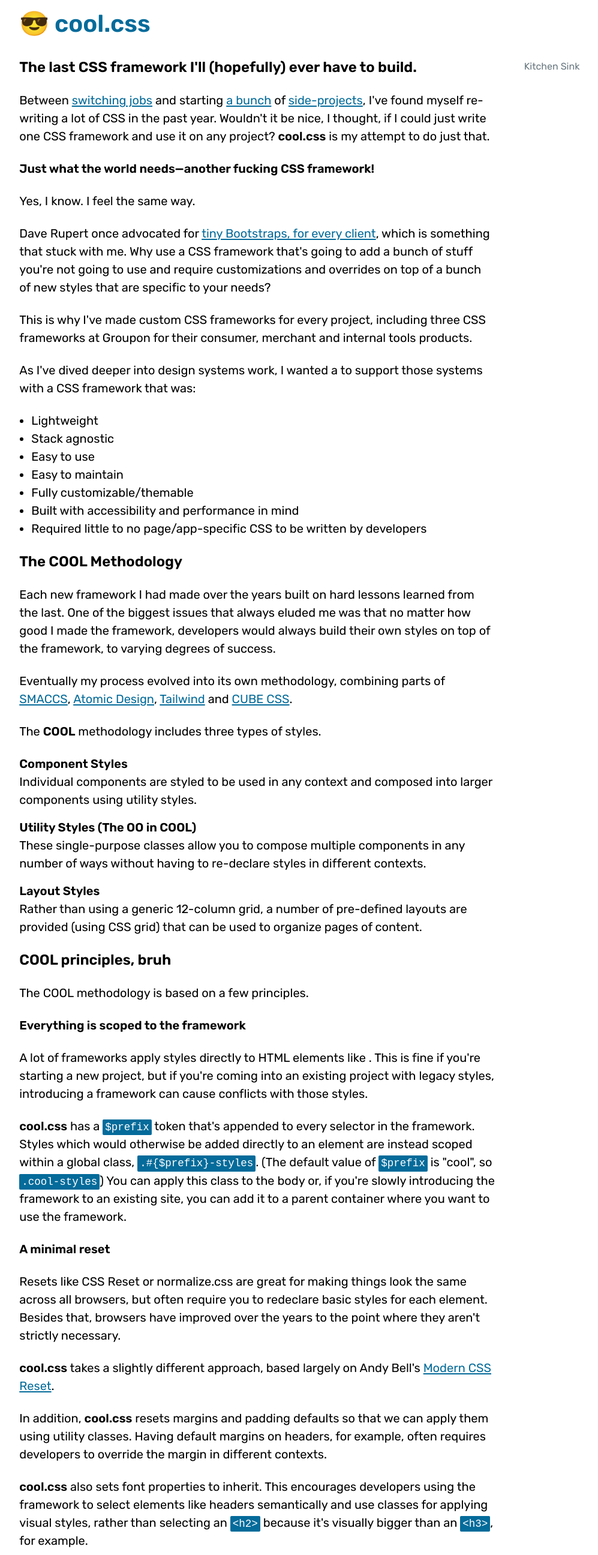
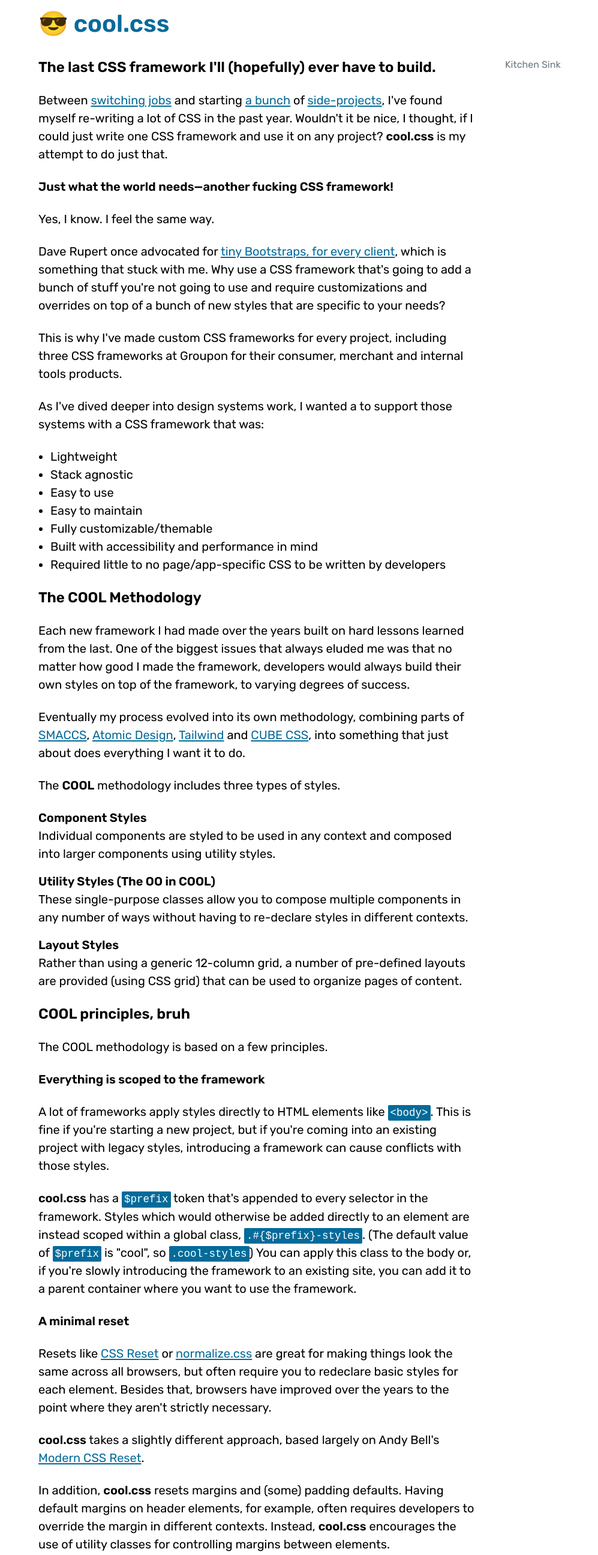
Before and after one commit to peruvianidol/coolcss, an Eleventy site: page _src/pages/index.html in a window 1280 px wide. Shown: the top 2592 px of the page at 60% size, without its empty margins (111-1108 px from the left). Built offline with nearby package versions, Linux system fonts and the light colour scheme; Eleventy itself is replaced by a stand-in of ours; files that its build step writes are made by us from their sources.

Commit message:
Fix typos

```diff
--- a/_src/_includes/base.njk
+++ b/_src/_includes/base.njk
@@ -18,7 +18,7 @@
 
   <aside data-grid-area="aside">
     <nav>
-      <ul class="cool-nav-list">
+      <ul class="cool-nav-list" role="list">
         <li><a href="/kitchen-sink/">Kitchen Sink</a></li>
       </ul>
     </nav>
--- a/_src/pages/index.html
+++ b/_src/pages/index.html
@@ -1,5 +1,5 @@
 <article class="cool-flow-24">
-  <h3 class="cool-heading-3">The last CSS framework I'll (hopefully) ever have to build.</h3>
+  <h2 class="cool-heading-3">The last CSS framework I'll (hopefully) ever have to build.</h2>
 
   <p>Between <a href="https://www.mikeaparicio.com/posts/2020-07-23-goodbye-groupon/">switching jobs</a> and starting <a href="https://11ty.recipes/">a bunch</a> of <a href="https://dogsof.dev/">side-projects</a>, I've found myself re-writing a lot of CSS in the past year. Wouldn't it be nice, I thought, if I could just write one CSS framework and use it on any project? <strong>cool.css</strong> is my attempt to do just that.</p>
 
@@ -27,7 +27,7 @@
 
   <p>Each new framework I had made over the years built on hard lessons learned from the last. One of the biggest issues that always eluded me was that no matter how good I made the framework, developers would always build their own styles on top of the framework, to varying degrees of success.</p>
 
-  <p>Eventually my process evolved into its own methodology, combining parts of <a href="http://smacss.com/">SMACCS</a>, <a href="https://bradfrost.com/blog/post/atomic-web-design/">Atomic Design</a>, <a href="https://tailwindcss.com/">Tailwind</a> and <a href="https://cube.fyi/">CUBE CSS</a>.</p>
+  <p>Eventually my process evolved into its own methodology, combining parts of <a href="http://smacss.com/">SMACCS</a>, <a href="https://bradfrost.com/blog/post/atomic-web-design/">Atomic Design</a>, <a href="https://tailwindcss.com/">Tailwind</a> and <a href="https://cube.fyi/">CUBE CSS</a>, into something that just about does everything I want it to do.</p>
 
   <p>The <strong>COOL</strong> methodology includes three types of styles.</p>
 
@@ -48,17 +48,17 @@
 
   <h4 class="cool-heading-4">Everything is scoped to the framework</h4>
 
-  <p>A lot of frameworks apply styles directly to HTML elements like <body>. This is fine if you're starting a new project, but if you're coming into an existing project with legacy styles, introducing a framework can cause conflicts with those styles.</p>
+  <p>A lot of frameworks apply styles directly to HTML elements like <code>&lt;body&gt;</code>. This is fine if you're starting a new project, but if you're coming into an existing project with legacy styles, introducing a framework can cause conflicts with those styles.</p>
 
   <p><strong>cool.css</strong> has a <code>$prefix</code> token that's appended to every selector in the framework. Styles which would otherwise be added directly to an element are instead scoped within a global class, <code>.#{$prefix}-styles</code>. (The default value of <code>$prefix</code> is "cool", so <code>.cool-styles</code>) You can apply this class to the body or, if you're slowly introducing the framework to an existing site, you can add it to a parent container where you want to use the framework.</p>
 
   <h4 class="cool-heading-4">A minimal reset</h4>
 
-  <p>Resets like CSS Reset or normalize.css are great for making things look the same across all browsers, but often require you to redeclare basic styles for each element. Besides that, browsers have improved over the years to the point where they aren't strictly necessary.</p>
+  <p>Resets like <a href="https://meyerweb.com/eric/tools/css/reset/">CSS Reset</a> or <a href="https://necolas.github.io/normalize.css/">normalize.css</a> are great for making things look the same across all browsers, but often require you to redeclare basic styles for each element. Besides that, browsers have improved over the years to the point where they aren't strictly necessary.</p>
 
   <p><strong>cool.css</strong> takes a slightly different approach, based largely on Andy Bell's <a href="https://piccalil.li/blog/a-modern-css-reset">Modern CSS Reset</a>.</p>
 
-  <p>In addition, <strong>cool.css</strong> resets margins and padding defaults so that we can apply them using utility classes. Having default margins on headers, for example, often requires developers to override the margin in different contexts.</p>
+  <p>In addition, <strong>cool.css</strong> resets margins and (some) padding defaults. Having default margins on header elements, for example, often requires developers to override the margin in different contexts. Instead, <strong>cool.css</strong> encourages the use of utility classes for controlling margins between elements.</p>
 
   <p><strong>cool.css</strong> also sets font properties to inherit. This encourages developers using the framework to select elements like headers semantically and use classes for applying visual styles, rather than selecting an <code>&lt;h2&gt;</code> because it's visually bigger than an <code>&lt;h3&gt;</code>, for example.</p>
 
@@ -74,7 +74,7 @@
 
   <p><strong>cool.css</strong> features a lot of helpful utility classes, but they are less about styling individual atomic components more for applying variations to default styles or arranging those components into larger molecules/organisms.</p>
 
-  <p>The goal is that you should be able to build any design without having to add any additional styles.</p>
+  <p>The goal is that you should be able to build any design without having to add additional styles.</p>
 
   <h4 class="cool-heading-4">Let the C in CSS do its thing</h4>
 
@@ -102,6 +102,8 @@
     .button-primary
 </pre>
 
+  <p>By limiting how often we declare the same styles in different contexts, we can greatly reduce the amount of CSS and markup required to design new product features and complex components.</p>
+
   <h4 class="cool-heading-4">The 12-column grid is dead, long live the 12-column grid</h4>
 
   <p>CSS frameworks have made the 12-column grid ubiquitous. These grids were born from a desire to mimic print designs. But we're not Swiss Modernists, we're just making websites, y'all.</p>
@@ -124,7 +126,7 @@
 
   <h4 class="cool-heading-4">Stack agnostic</h4>
 
-  <p><strong>cool.css</strong> is built with Sass but you don't necessarily even have to use Sass to use cool.css. You can just as easily add the compiled CSS to any project.</p>
+  <p><strong>cool.css</strong> is built with <a href="https://sass-lang.com/">Sass</a> but you don't necessarily even have to use Sass to use <strong>cool.css</strong>. You can just as easily add the compiled CSS to any project.</p>
 
   <h3 class="cool-heading-3">Making CSS cool</h3>
 
@@ -134,7 +136,7 @@
 
   <p><strong>Designers love it</strong> because the finished product ends up looking like their design with a lot less back and forth.</p>
 
-  <p><strong>Managers and other stakeholders love it</strong> because in frees up their teams to focus on the things they're good at.</p>
+  <p><strong>Managers and other stakeholders love it</strong> because it frees up their teams to focus on the things they're good at.</p>
 
   <p><strong>cool.css</strong> is not meant to compete with frameworks like Bootstrap or Tailwind. It's mostly a tool for me to quickly port common patterns between projects and make them visually distinct using design tokens. If you get some use out of the framework or the ideas of the COOL methodology, I'd love to hear about it. If you have constructive feedback I'd also love to hear it!</p>
 
--- a/_src/sass/_tokens/_tokens.scss
+++ b/_src/sass/_tokens/_tokens.scss
@@ -44,7 +44,7 @@
 
 $border-radius-small: 2px;
 
-$max-line-length: 65ch;
+$max-line-length: 75ch;
 $sidebar-width: 200px;
 $container-max-width: calc(#{$sidebar-width} + #{$max-line-length});
 $breakpoint-medium: 700px;
--- a/_src/sass/base/_global.scss
+++ b/_src/sass/base/_global.scss
@@ -2,8 +2,8 @@
 
 .#{$prefix}-styles {
   font-family: $font-family;
-  font-size: $text-large-font-size;
-  line-height: $text-large-line-height;
+  font-size: $text-medium-font-size;
+  line-height: $text-medium-line-height;
 
   figure img,
   figure video,
--- a/_src/sass/components/_navigation.scss
+++ b/_src/sass/components/_navigation.scss
@@ -1,7 +1,4 @@
 .#{$prefix}-nav-list {
-  list-style: none;
-  font-size: $text-medium-font-size;
-  line-height: text-medium-line-height;
   a {
     color: $color-text-subdued;
     text-decoration: none;
--- a/_src/sass/layout/_two-column-aside-main.scss
+++ b/_src/sass/layout/_two-column-aside-main.scss
@@ -34,6 +34,8 @@
 
   article {
     max-width: $max-line-length;
+    font-size: $text-large-font-size;
+    line-height: $text-large-line-height;
   }
 }
 
```
Also changed, not shown: _src/pages/kitchen-sink.html (+0 -2 lines), _src/css/cool.css.
